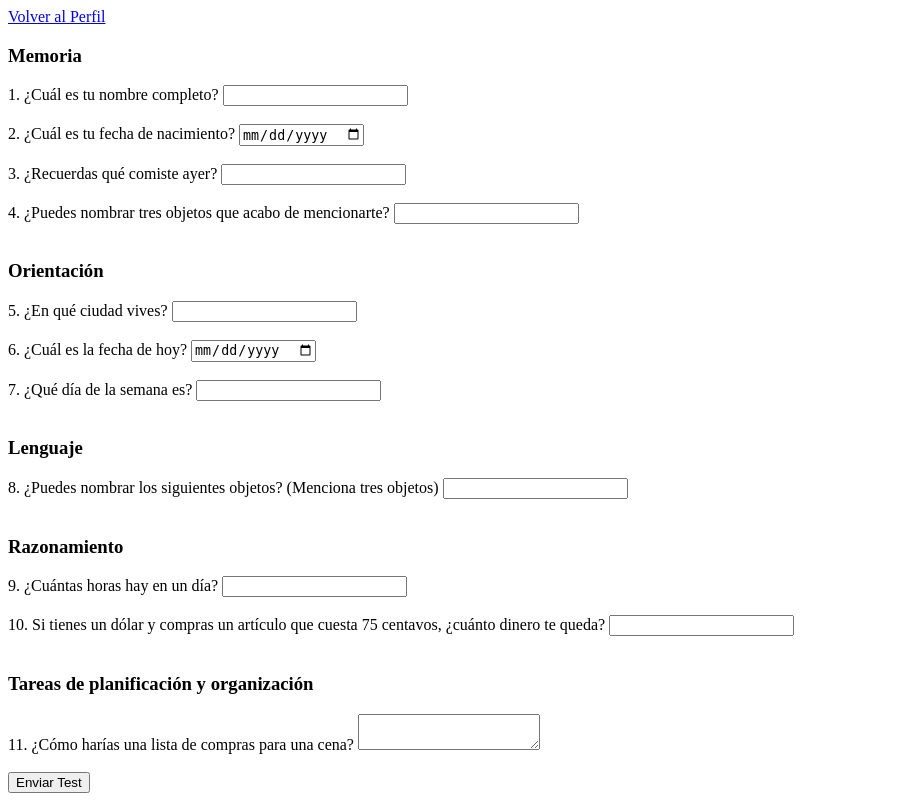
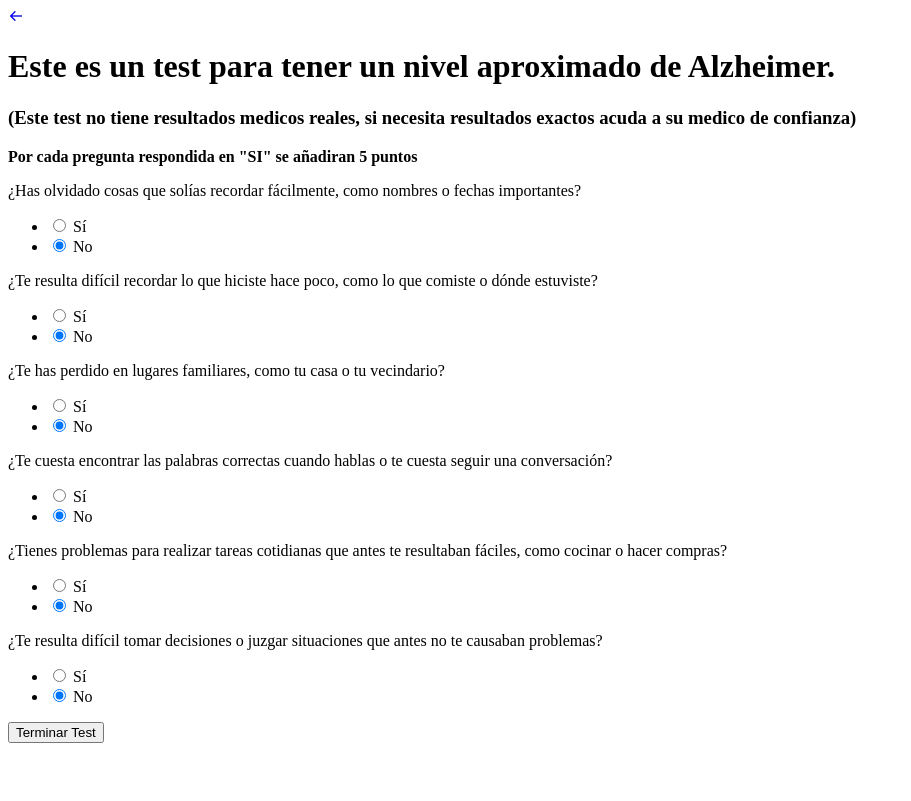
Before and after one commit to BenjaBarra4A/Rememberit, a Flask app: page /test in a window 1280 px wide. Shown: the whole page, without its empty margins (0-911 px from the left). After the commit the page ends 743 px from the top, so only its background shows below. Run offline with Flask 3, Linux system fonts and the light colour scheme; the visitor is signed in with stand-in values (Sample User, id 1); some libraries are stand-ins or nearby versions.

Commit message:
Sistema de puntaje para Test de Memoria listos, resultados los muestra

```diff
--- a/app.py
+++ b/app.py
@@ -18,8 +18,8 @@ login_manager = LoginManager(app)
 login_manager.login_view = "auth"
 
 # Importación de módulos propios
-from forms import FormularioRegistro, FormularioAcceso, FormularioActualizarUsuario, FormularioRecordatorio, FormularioContactos, FormularioEditarContactos
-from models import Usuario, Recordatorios, Ubicacion, Contactos
+from forms import FormularioRegistro, FormularioAcceso, FormularioActualizarUsuario, FormularioRecordatorio, FormularioContactos, FormularioEditarContactos, FormularioTest
+from models import Usuario, Recordatorios, Ubicacion, Contactos, Test
 from controllers import ControladorUsuarios
 
 # Inicialización de versiones de la bases de datos
@@ -35,7 +35,6 @@ def add_header(response):
     response.headers['Pragma'] = 'no-cache'
     response.headers['Expires'] = '0'
     return response
-
 # Rutas de autenticación
 @app.route("/")
 def auth(form_registro=None, form_acceso=None):
@@ -100,6 +99,8 @@ def logout():
 def home():
     usuario = Usuario.obtener_por_correo(current_user.correo)
     recordatorios = Recordatorios.query.filter_by(usuario_id=current_user.id).order_by(Recordatorios.fecha.asc(), Recordatorios.hora.asc()).all()
+    ultimo_test = Test.query.filter_by(usuario_id=current_user.id).order_by(Test.id.desc()).first()
+
     if usuario is None:
         flash('Usuario no encontrado', 'error')
         return redirect(url_for('login'))
@@ -107,7 +108,7 @@ def home():
     contactos = usuario.contactos  # Obtener los contactos del usuario
     form = FormularioContactos()
 
-    return render_template("perfil.html", usuario=usuario, contactos=contactos, form=form, recordatorios=recordatorios)
+    return render_template("perfil.html", test_id=ultimo_test.id if ultimo_test else None ,usuario=usuario, contactos=contactos, form=form, recordatorios=recordatorios)
 
 @app.route("/update/<int:user_id>", methods=["GET", "POST"])
 @login_required
@@ -200,9 +201,9 @@ def agregar_contacto():
             )
             db.session.add(nuevo_contacto)
             db.session.commit()  # Guardar cambios
-            flash('Contacto añadido exitosamente.', 'success')
+            print('Contacto añadido exitosamente.', 'success')
         else:
-            flash('El usuario con ese correo no existe.', 'error')
+            print('El usuario con ese correo no existe.', 'error')
 
         return redirect(request.referrer)  # Redirige al lugar anterior
 
@@ -283,10 +284,6 @@ def eliminar_recordatorio(recordatorio_id):
 
     flash(f"Recordatorio {Recordatorio.titulo} eliminado con éxito")
     return redirect("/home")
-@app.route("/test", methods=["GET","POST"])
-@login_required
-def hacer_test():
-    return render_template("test_memoria.html")
 
 @app.route("/editar_contacto/<int:contactos_id>", methods=["GET", "POST"])
 @login_required
@@ -309,3 +306,54 @@ def editar_contacto(contactos_id):
         return redirect(url_for("home"))
 
     return render_template("perfil.html", form=form, contacto=contactos, usuario=usuario)
+
+@app.route("/test", methods=["GET", "POST"])
+@login_required
+def hacer_test():
+    form = FormularioTest()
+
+    puntaje = 0
+
+    if form.validate_on_submit():
+        puntaje += 5 * int(form.p1.data)
+        puntaje += 5 * int(form.p2.data)
+        puntaje += 5 * int(form.p3.data)
+        puntaje += 5 * int(form.p4.data)
+        puntaje += 5 * int(form.p5.data)
+        puntaje += 5 * int(form.p6.data)
+        if puntaje == 0:
+            grado = "Aún no se realiza un Test"
+        elif puntaje <= 10:
+            grado = "Leve"
+        elif 11 <= puntaje <= 25:
+            grado = "Medio"
+        else:
+            grado = "Grave"
+
+        nuevo_test = Test(
+            p1              =form.p1.data,
+            p2              =form.p2.data,
+            p3              =form.p3.data,
+            p4              =form.p4.data,
+            p5              =form.p5.data,
+            p6              =form.p6.data,
+            puntaje         =puntaje,
+            grado_alzheimer =grado,
+            usuario_id      =current_user.id
+        )
+
+        db.session.add(nuevo_test)
+        db.session.commit()
+
+        print("Test guardado exitosamente.")
+
+        return redirect(url_for('ver_resultados', test_id=nuevo_test.id))
+
+    return render_template("test_memoria.html", form=form)
+
+@app.route("/resultados/<int:test_id>")
+@login_required
+def ver_resultados(test_id):
+    test = Test.query.get_or_404(test_id)
+
+    return render_template("resultados.html", test=test)
--- a/controllers.py
+++ b/controllers.py
@@ -2,7 +2,7 @@
 Maneja el control sobre la información de la vista
 y los modelos de bases de datos
 """
-from models import Usuario, db
+from models import Usuario,Test, db
 
 class ControladorUsuarios:
     @staticmethod
--- a/forms.py
+++ b/forms.py
@@ -2,7 +2,7 @@
     Archivo donde se definen los formularios del sistema
 """
 from flask_wtf import FlaskForm
-from wtforms import StringField, SubmitField, PasswordField, EmailField, TextAreaField, IntegerField, DateTimeField , SelectField
+from wtforms import StringField, SubmitField, PasswordField, EmailField, RadioField, DateTimeField , SelectField
 from flask_wtf.file import FileField, FileAllowed, FileRequired
 from wtforms.validators import DataRequired, Email, Length, EqualTo
 from wtforms.fields import TimeField
@@ -92,7 +92,7 @@ class FormularioContactos(FlaskForm):
     nombre     = StringField('Nombre', validators=[DataRequired()])
     apellido   = StringField('Apellido', validators=[DataRequired()])
     numero     = StringField('Número de telefono (+56)', validators=[DataRequired()])
-    correo     = StringField('Correo', validators=[DataRequired(), Email()])
+    correo     = EmailField('Correo', validators=[DataRequired(), Email()])
     submit     = SubmitField('Añadir Contacto')
 
 class FormularioEditarContactos(FlaskForm):
@@ -113,4 +113,11 @@ class FormularioEditarContactos(FlaskForm):
     submit  = SubmitField('Editar Contacto')
 
 class FormularioTest(FlaskForm):
-    nombre     = StringField('Nombre', validators=[DataRequired()])
+    p1       = RadioField(choices=[('1', 'Sí'), ('0', 'No')], default='0', coerce=int)
+    p2       = RadioField(choices=[('1', 'Sí'), ('0', 'No')], default='0', coerce=int)
+    p3       = RadioField(choices=[('1', 'Sí'), ('0', 'No')], default='0', coerce=int)
+    p4       = RadioField(choices=[('1', 'Sí'), ('0', 'No')], default='0', coerce=int)
+    p5       = RadioField(choices=[('1', 'Sí'), ('0', 'No')], default='0', coerce=int)
+    p6       = RadioField(choices=[('1', 'Sí'), ('0', 'No')], default='0', coerce=int)
+
+    submit_t       = SubmitField('Terminar Test')
--- a/static/nav.css
+++ b/static/nav.css
@@ -33,7 +33,7 @@
 .navbar-hiden{
     display: none;
     background-color: aquamarine;
-    position: absolute;
+    position: static;
     top: 0;
     left: 0;
     width: 15vh;
--- a/templates/perfil.html
+++ b/templates/perfil.html
@@ -177,7 +177,7 @@
                     <a href="/eliminar/{{ usuario.id }}" class="btn btn-danger" id="delete" >Eliminar Perfil</a>
 
                     <h4>Desea hacer un test de memoria? <a href="/test">Hacer el test</a></h4><br>
-                    <h4>Ver sus resultados <a href="/test">Ver los resultados</a></h4><br>
+                    <h4>Ver sus resultados <a href="{{ url_for('ver_resultados', test_id=test_id) }}">Ver los resultados</a></h4><br>
                 </div>
             </div>
 
--- a/templates/test_memoria.html
+++ b/templates/test_memoria.html
@@ -3,50 +3,44 @@
 <head>
     <meta charset="UTF-8">
     <meta name="viewport" content="width=device-width, initial-scale=1.0">
+    <link href='https://unpkg.com/boxicons@2.1.4/css/boxicons.min.css' rel='stylesheet'>
     <title>Test de Alzheimer</title>
 </head>
 <body>
-    <a href="/">Volver al Perfil</a>
-    <form action="Post" class="test">
-        <h3>Memoria</h3>
-        <label for="nombre">1. ¿Cuál es tu nombre completo?</label>
-        <input type="text" id="nombre" name="nombre" required><br><br>
+    <a href="/"><i class='bx bx-arrow-back'></i></a>
 
-        <label for="fecha_nacimiento">2. ¿Cuál es tu fecha de nacimiento?</label>
-        <input type="date" id="fecha_nacimiento" name="fecha_nacimiento" required><br><br>
-
-        <label for="comida">3. ¿Recuerdas qué comiste ayer?</label>
-        <input type="text" id="comida" name="comida" required><br><br>
-
-        <label for="objetos">4. ¿Puedes nombrar tres objetos que acabo de mencionarte?</label>
-        <input type="text" id="objetos" name="objetos" required><br><br>
-
-        <h3>Orientación</h3>
-        <label for="ciudad">5. ¿En qué ciudad vives?</label>
-        <input type="text" id="ciudad" name="ciudad" required><br><br>
-
-        <label for="fecha">6. ¿Cuál es la fecha de hoy?</label>
-        <input type="date" id="fecha" name="fecha" required><br><br>
-
-        <label for="dia_semana">7. ¿Qué día de la semana es?</label>
-        <input type="text" id="dia_semana" name="dia_semana" required><br><br>
-
-        <h3>Lenguaje</h3>
-        <label for="objetos_nombre">8. ¿Puedes nombrar los siguientes objetos? (Menciona tres objetos)</label>
-        <input type="text" id="objetos_nombre" name="objetos_nombre" required><br><br>
-
-        <h3>Razonamiento</h3>
-        <label for="horas_dia">9. ¿Cuántas horas hay en un día?</label>
-        <input type="number" id="horas_dia" name="horas_dia" required><br><br>
-
-        <label for="dinero">10. Si tienes un dólar y compras un artículo que cuesta 75 centavos, ¿cuánto dinero te queda?</label>
-        <input type="number" id="dinero" name="dinero" required><br><br>
-
-        <h3>Tareas de planificación y organización</h3>
-        <label for="compras">11. ¿Cómo harías una lista de compras para una cena?</label>
-        <textarea id="compras" name="compras" required></textarea><br><br>
-
-        <button type="submit">Enviar Test</button>
-    </form>
+    <h1>Este es un test para tener un nivel aproximado de Alzheimer. </h1>
+    <h3>(Este test no tiene resultados medicos reales, si necesita resultados exactos acuda a su medico de confianza)</h3>
+    <p><strong>Por cada pregunta respondida en "SI" se añadiran 5 puntos</strong></p>
+    <div class="TestMemoria">
+        <form action="{{ url_for('hacer_test') }}" class="test" method="POST">
+            {{ form.hidden_tag() }}
+            <div class="mb-3">
+                <p>¿Has olvidado cosas que solías recordar fácilmente, como nombres o fechas importantes? </p>
+                {{ form.p1 }}
+            </div>
+            <div class="mb-3">
+                <p>¿Te resulta difícil recordar lo que hiciste hace poco, como lo que comiste o dónde estuviste?</p>
+                {{ form.p2 }}
+            </div>
+            <div class="mb-3">
+                <p>¿Te has perdido en lugares familiares, como tu casa o tu vecindario?</p>
+                {{ form.p3 }}
+            </div>
+            <div class="mb-3">
+                <p>¿Te cuesta encontrar las palabras correctas cuando hablas o te cuesta seguir una conversación?</p>
+                {{ form.p4 }}
+            </div>
+            <div class="mb-3">
+                <p>¿Tienes problemas para realizar tareas cotidianas que antes te resultaban fáciles, como cocinar o hacer compras?</p>
+                {{ form.p5 }}
+            </div>
+            <div class="mb-3">
+                <p>¿Te resulta difícil tomar decisiones o juzgar situaciones que antes no te causaban problemas?</p>
+                {{ form.p6 }}
+            </div>
+            {{ form.submit_t(class="btn btn-primary") }}
+        </form>
+    </div>
 </body>
 </html>
```
Also changed, not shown: models.py (+17 -6 lines), static/btn.js (+0 -18 lines), templates/registro.html (deleted, +0 -50 lines), templates/resultados.html (added, +22 -0 lines), static/text.css (added).
